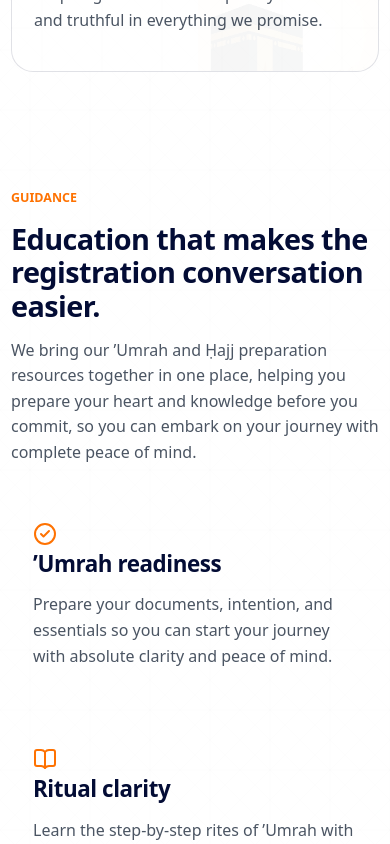
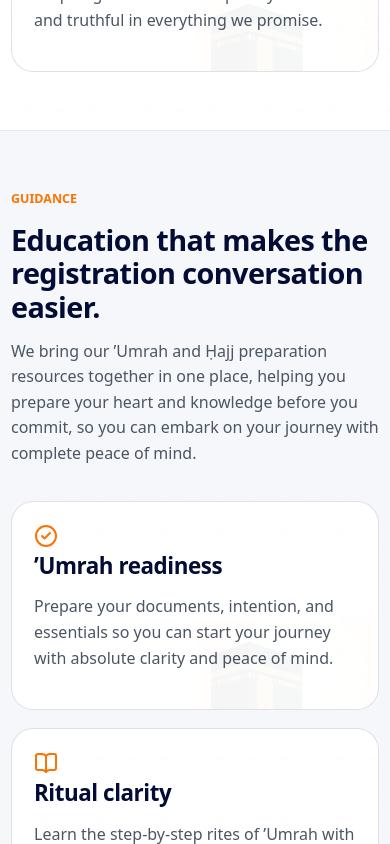
Before and after one commit to Aleemcode/amfaj-travels, a React (Vite) app: page / in a window 390 px wide. Shown: the part 6220-7064 px from the top of the page. Built offline with nearby package versions, Linux system fonts and the light colour scheme; a web font is replaced by a local one.

Commit message:
style: introduce guidance-preview-section background breakout to break visual monotony

```diff
--- a/src/App.tsx
+++ b/src/App.tsx
@@ -589,7 +589,7 @@ function ScholarStandard() {
 
 function GuidancePreview() {
   return (
-    <section className="section">
+    <section className="guidance-preview-section">
       <SectionIntro
         eyebrow="Guidance"
         title="Education that makes the registration conversation easier."
--- a/src/styles.css
+++ b/src/styles.css
@@ -705,6 +705,7 @@ p {
 }
 
 .package-card,
+.guidance-card,
 .category-card,
 .topic-card,
 .legal-card,
@@ -930,6 +931,17 @@ p {
 
 .notice-card svg {
   color: var(--orange);
+}
+
+.guidance-preview-section {
+  position: relative;
+  width: 100vw;
+  margin-left: calc(-50vw + 50%);
+  margin-right: calc(-50vw + 50%);
+  padding: 82px max(28px, calc((100% - 1180px) / 2));
+  background-color: var(--mist);
+  border-top: 1px solid rgba(3, 12, 53, 0.05);
+  border-bottom: 1px solid rgba(3, 12, 53, 0.05);
 }
 
 .guidance-grid,
@@ -1310,6 +1322,10 @@ details p {
     align-items: stretch;
     flex-direction: column;
   }
+
+  .guidance-preview-section {
+    padding: 82px 14px;
+  }
 }
 
 @media (max-width: 640px) {
@@ -1474,10 +1490,15 @@ details p {
     font-weight: 800;
     box-shadow: none;
   }
+
+  .guidance-preview-section {
+    padding: 58px 11px;
+  }
 }
 
 /* Faint Watermarks using the custom Kaaba image asset */
 .package-card::before,
+.guidance-card::before,
 .category-card::before,
 .topic-card::before,
 .legal-card::before,
```
